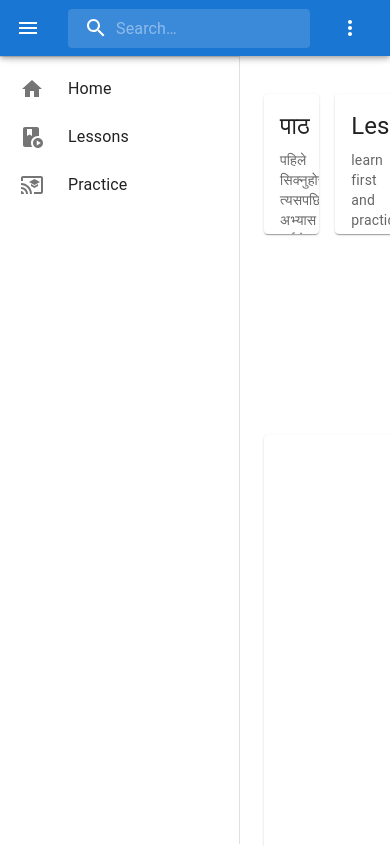
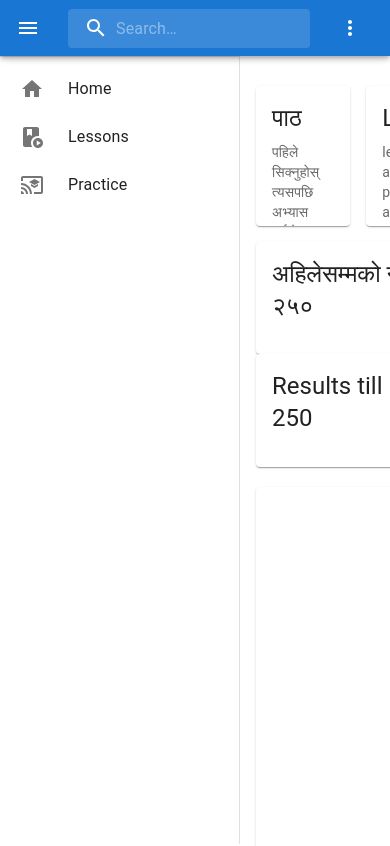
Before and after one commit to sristhilamichhane/multilingo, a React (Vite) app in the folder frontend/: page / in a window 390 px wide. Shown: the top 846 px of the page. Built offline with nearby package versions, Linux system fonts and the light colour scheme.

Commit message:
feat: :sparkles: making responsive grid for home page

```diff
--- a/frontend/src/Pages/Home.jsx
+++ b/frontend/src/Pages/Home.jsx
@@ -1,7 +1,23 @@
-import { Box, Card, CardContent, Stack, Typography } from "@mui/material";
+import {
+  Box,
+  Card,
+  CardContent,
+  Stack,
+  Typography,
+  styled,
+} from "@mui/material";
 import Sidebar from "../components/Sidebar";
 import Navbar from "../components/Navbar";
 import Grid from "@mui/material/Grid";
+
+const MainContent = styled(Box)(({ theme }) => ({
+  flexGrow: 1,
+  padding: theme.spacing(3),
+  [theme.breakpoints.down("sm")]: {
+    padding: theme.spacing(2),
+  },
+}));
+
 const Home = () => {
   return (
     <>
@@ -9,11 +25,11 @@ const Home = () => {
       <Box height={70} />
       <Box sx={{ display: "flex" }}>
         <Sidebar />
-        <Box component="main" sx={{ flexGrow: 1, p: 3 }}>
+        <MainContent>
           <Grid container spacing={2}>
-            <Grid item xs={8}>
+            <Grid item xs={12} md={8}>
               <Stack spacing={2} direction="row">
-                <Card sx={{ maxWidth: 49 + "%", height: 140 }}>
+                <Card sx={{ width: "100%", height: 140 }}>
                   <CardContent>
                     <Typography gutterBottom variant="h5" component="div">
                       पाठ
@@ -23,7 +39,7 @@ const Home = () => {
                     </Typography>
                   </CardContent>
                 </Card>
-                <Card sx={{ maxWidth: 49 + "%", height: 140 }}>
+                <Card sx={{ width: "100%", height: 140 }}>
                   <CardContent>
                     <Typography gutterBottom variant="h5" component="div">
                       Lesson
@@ -35,15 +51,15 @@ const Home = () => {
                 </Card>
               </Stack>
             </Grid>
-            <Grid item xs={4}>
-              <Card sx={{ maxWidth: 345 }}>
+            <Grid item xs={12} md={4}>
+              <Card sx={{ width: "100%" }}>
                 <CardContent>
                   <Typography gutterBottom variant="h5" component="div">
                     अहिलेसम्मको नतिजा २५०
                   </Typography>
                 </CardContent>
               </Card>
-              <Card sx={{ maxWidth: 345 }}>
+              <Card sx={{ width: "100%" }}>
                 <CardContent>
                   <Typography gutterBottom variant="h5" component="div">
                     Results till now 250
@@ -54,20 +70,18 @@ const Home = () => {
           </Grid>
           <Box height={20} />
           <Grid container spacing={2}>
-            <Grid item xs={8}>
-              {" "}
-              <Card sx={{ height: 60 + "vh" }}>
+            <Grid item xs={12} md={8}>
+              <Card sx={{ height: "60vh" }}>
                 <CardContent></CardContent>
               </Card>
             </Grid>
-            <Grid item xs={4}>
-              {" "}
-              <Card sx={{ height: 60 + "vh" }}>
+            <Grid item xs={12} md={4}>
+              <Card sx={{ height: "60vh" }}>
                 <CardContent></CardContent>
               </Card>
             </Grid>
           </Grid>
-        </Box>
+        </MainContent>
       </Box>
     </>
   );
```
